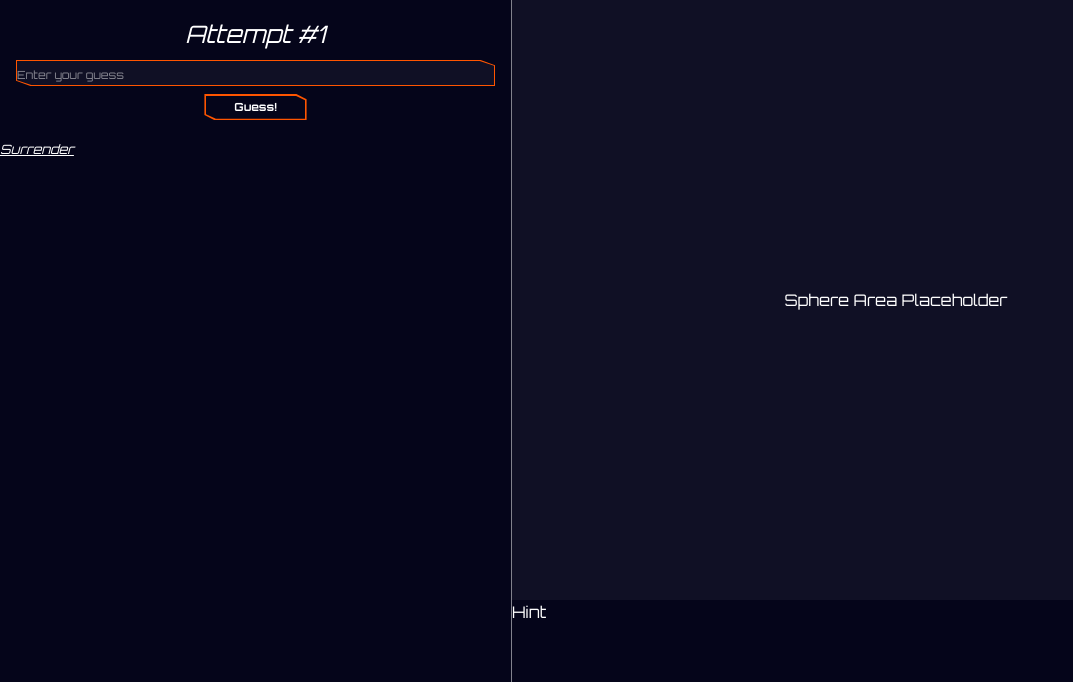
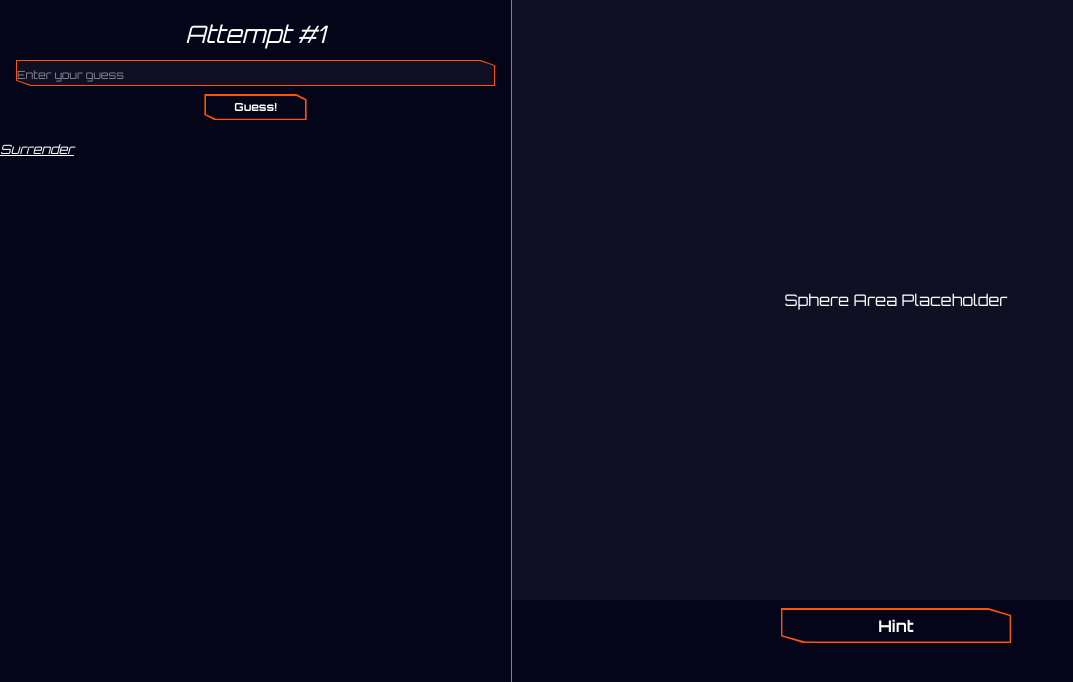
Before and after one commit to kn0kh/doodle-web, a Next.js app: page /game in a window 1280 px wide. Shown: the top 682 px of the page, without its empty margins (0-1073 px from the left). Built offline with nearby package versions, Linux system fonts and the light colour scheme.

Commit message:
added basic style to hints

```diff
--- a/src/app/(play)/game/GuessArea.tsx
+++ b/src/app/(play)/game/GuessArea.tsx
@@ -1,6 +1,7 @@
 import Form from "next/form";
 import { Guess } from "@/utils/types";
 import Link from "next/link";
+import { getColor } from "@/utils/helpers";
 
 const initialGState: {
   guesses: Guess[];
@@ -11,14 +12,6 @@ const initialGState: {
   won: false,
   status: { error: false, message: "" },
 };
-
-function getColor(percent: number): string {
-  if (percent >= 80) return "green";
-  if (percent >= 60) return "lightgreen";
-  if (percent >= 40) return "yellow";
-  if (percent >= 20) return "orange";
-  return "red";
-}
 
 export default function GuessArea({
   GState,
--- a/src/app/(play)/game/HintArea.tsx
+++ b/src/app/(play)/game/HintArea.tsx
@@ -1,5 +1,6 @@
 import Form from "next/form";
 import { Hint } from "@/utils/types";
+import { getColor } from "@/utils/helpers";
 
 export default function HintArea({
   HState,
@@ -16,24 +17,48 @@ export default function HintArea({
   return (
     <div className="hint-area-wrapper">
       {HState.usedup ? (
-        <p>
-          <i>No more hints available</i>
-        </p>
+        <div className="btn-wrapper hint-btn-wrapper">
+          <button
+            className="btn hint-btn"
+            type="submit"
+            disabled
+            aria-label="No more hints"
+          >
+            No more hints
+          </button>
+        </div>
       ) : (
         <Form action={handleHint}>
-          <button type="submit">Hint</button>
+          <div className="btn-wrapper hint-btn-wrapper">
+            <button className="btn hint-btn" type="submit">
+              Hint
+            </button>
+          </div>
         </Form>
       )}
       {HState.status.error && (
         <div style={{ color: "red" }}>{HState.status.message}</div>
       )}
-      <ul>
-        {HState.hints.map((hintObj) => (
-          <li key={hintObj.id}>
-            {hintObj.hint}: {hintObj.similarity}%
-          </li>
-        ))}
-      </ul>
+      <table className="guess-table">
+        <tbody>
+          {HState.hints.map((hintObj, index) => (
+            <tr
+              key={hintObj.id}
+              className={index % 2 !== 0 ? "odd-row" : "even-row"}
+            >
+              <td style={{ textAlign: "right" }}>{hintObj.hint}</td>
+              <td
+                style={{
+                  color: getColor(hintObj.similarity),
+                  textAlign: "left",
+                }}
+              >
+                {hintObj.similarity}%
+              </td>
+            </tr>
+          ))}
+        </tbody>
+      </table>
     </div>
   );
 }
--- a/src/app/(play)/game/page.tsx
+++ b/src/app/(play)/game/page.tsx
@@ -2,6 +2,7 @@
 import { useActionState } from "react";
 import { compare, goBack, getHint } from "@/app/(play)/game/action";
 import { Guess, Hint } from "@/utils/types";
+import { getColor } from "@/utils/helpers";
 import GuessArea from "@/app/(play)/game/GuessArea";
 import HintArea from "@/app/(play)/game/HintArea";
 import SphereArea from "@/app/(play)/game/SphereArea";
--- a/src/app/globals.css
+++ b/src/app/globals.css
@@ -228,3 +228,21 @@ body {
   font-size: 0.7rem;
   text-align: center;
 }
+
+.hint-btn-wrapper {
+  width: 30%;
+  background-color: var(--accent);
+  padding: 0.1rem;
+  align-items: center;
+  margin: 0.5rem auto 0;
+}
+
+.hint-btn {
+  font-size: 1rem;
+  padding: 0.25rem 0.5rem;
+}
+
+.hint-btn:disabled {
+  pointer-events: none;
+  color: var(--shadow);
+}
--- /dev/null
+++ b/src/utils/helpers.ts
@@ -0,0 +1,7 @@
+export function getColor(percent: number): string {
+  if (percent >= 80) return "green";
+  if (percent >= 60) return "lightgreen";
+  if (percent >= 40) return "yellow";
+  if (percent >= 20) return "orange";
+  return "red";
+}
```
Also changed, not shown: 1 other file (tests, documents, lock files or other folders).
